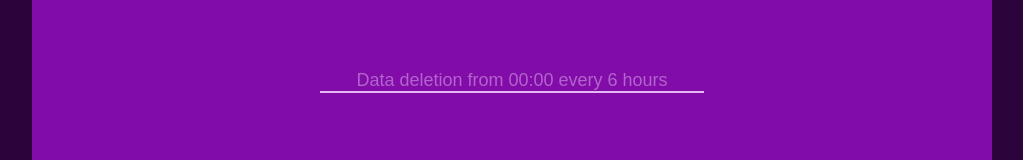
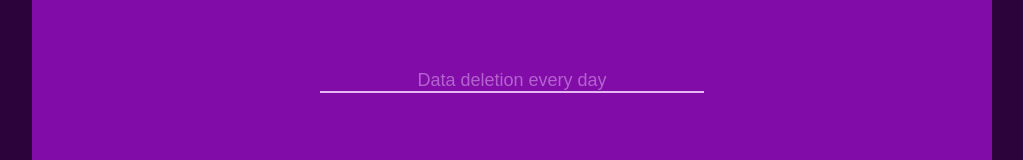
Before and after one commit to haditedi/talktopdf, a React (Vite) app: page / in a window 1280 px wide. Shown: the part 497-657 px from the top of the page, without its empty margins (128-1151 px from the left). Built offline with nearby package versions, Linux system fonts and the light colour scheme.

Commit message:
data deletion every day

```diff
--- a/src/App.jsx
+++ b/src/App.jsx
@@ -15,8 +15,8 @@ function App() {
   const [loading, setLoading] = useState(false)
   const [info, setInfo] = useState("")
   const viewRef= useRef()
-  // const [url, setUrl] = useState("https://talktopdf.ew.r.appspot.com")
-  const [url, setUrl] = useState("http://localhost:5000")
+  const [url, setUrl] = useState("https://talktopdf.ew.r.appspot.com")
+  // const [url, setUrl] = useState("http://localhost:5000")
 
   useEffect(() =>{
     if (id>0){
@@ -158,7 +158,7 @@ function App() {
           )
           })}
           <form className="query" onSubmit={handleQuery}>
-            <input style={{textAlign:"center"}} required type="text" id="query" name="query" placeholder={namespace.length>0?"Please enter your query":"Data deletion from 00:00 every 6 hours"}
+            <input style={{textAlign:"center"}} required type="text" id="query" name="query" placeholder={namespace.length>0?"Please enter your query":"Data deletion every day"}
             onChange={(e) => {setQuery(e.target.value)}} value={query}/>
             {loading && <div style={{display: namespace.length>0?"block":"none"}} className="loader"></div>}
             {!loading&&<button style={{display: namespace.length>0?"block":"none"}} type="submit">Submit</button>}
```
